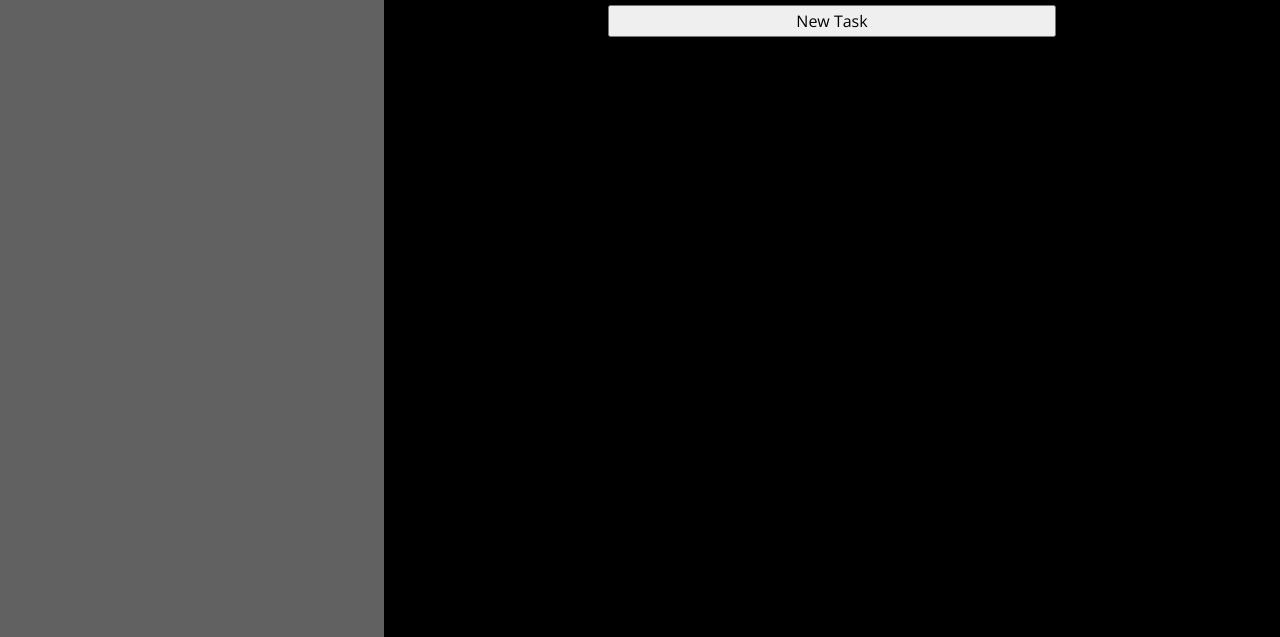
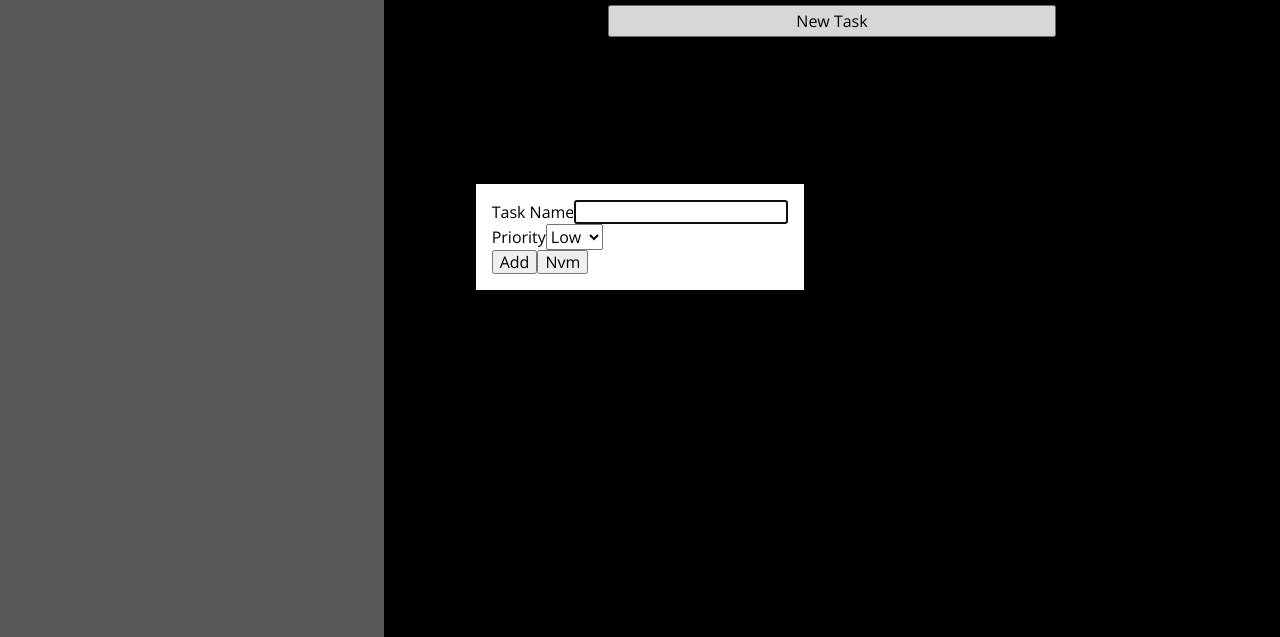
Before and after one commit to Behindtheboard/to-do-list, a website built with webpack: page src/index.html in a window 1280 px wide. Both pictures are taken after a click on the button "New Task". Shown: the part 163-800 px from the top of the page. Built offline with nearby package versions, Linux system fonts and the light colour scheme.

Commit message:
Add new task modal handler

```diff
--- a/src/displayList.js
+++ b/src/displayList.js
@@ -18,4 +18,4 @@ export default function displayList(list) {
     newTaskButton.setAttribute('id', 'new-task-button');
     newTaskButton.textContent = "New Task";
     listDisplay.appendChild(newTaskButton);
-}
+};
--- a/src/displayTask.js
+++ b/src/displayTask.js
@@ -19,5 +19,7 @@ export default function displayTask(list) {
         infoButton.setAttribute('id', `${obj.name.replace(/\s+/g, '')}-info-button`);
         infoButton.textContent = 'i'
         taskDisplay.appendChild(infoButton);
+
+
     });
 }
--- a/src/index.html
+++ b/src/index.html
@@ -11,7 +11,18 @@
         <div id="list-library-display"></div>
     </div>
     <div id="container">
-
+        <div>
+            <label for="task-name-input">Task Name</label>
+            <input type="text" id="task-name-input" name="task-name-input" required>
+        </div>
+        <div>
+            <label for="priority-input">Task Name</label>
+            <select name="priority" id="priority-input">
+                <option value="1">Low</option>
+                <option value="2">Mid</option>
+                <option value="3">High</option>
+            </select>
+        </div>
     </div>
 </body>
 </html>
--- a/src/index.js
+++ b/src/index.js
@@ -6,22 +6,21 @@ import displayTask from './displayTask.js';
 import listLibrary from './listLibrary.js';
 import displayListLibrary from './displayListLibrary.js';
 import listLibraryHandler from './listLibraryHandler.js';
+import newTaskModalHandler from './newTaskModalHandler.js';
 
 const toDoLists = listLibrary();
 const defaultList = list('Default');
-
 const newTask = new Task('New Task')
 defaultList.newTask(newTask);
+displayList(defaultList);
+displayTask(defaultList);
+toDoLists.addList(defaultList);
 
 const grocerylist = list('groceries');
 const apple = new Task('apple');
 grocerylist.newTask(apple);
-
-displayList(defaultList);
-displayTask(defaultList);
-
-toDoLists.addList(defaultList);
 toDoLists.addList(grocerylist);
 
 displayListLibrary(toDoLists);
 listLibraryHandler(toDoLists)
+newTaskModalHandler();
--- /dev/null
+++ b/src/newTaskModalHandler.js
@@ -0,0 +1,68 @@
+export default function newTaskModalHandler() {
+
+    const newTaskDialog = document.createElement('dialog');
+    newTaskDialog.setAttribute('id', 'new-task-dialog');
+    document.querySelector('#container').appendChild(newTaskDialog);
+    const newTaskForm = document.createElement('form');
+    newTaskForm.setAttribute('method', 'dialog');
+    newTaskForm.setAttribute('id', 'new-task-form');
+    newTaskDialog.appendChild(newTaskForm);
+
+    const taskNameDiv = document.createElement('div');
+    const taskNameLabel = document.createElement('label');
+    taskNameLabel.setAttribute('for', 'task-name-input');
+    taskNameLabel.textContent = 'Task Name';
+    const taskNameInput = document.createElement('input');
+    taskNameInput.setAttribute('type', 'text');
+    taskNameInput.setAttribute('id', 'task-name-input');
+    taskNameInput.setAttribute('name', 'task-name-input');
+    taskNameInput.required = true;
+    taskNameDiv.appendChild(taskNameLabel);
+    taskNameDiv.appendChild(taskNameInput);
+
+    const priorityDiv = document.createElement('div');
+    const priorityLabel = document.createElement('label');
+    priorityLabel.setAttribute('for', 'priority-input');
+    priorityLabel.textContent = 'Priority';
+    const prioritySelect = document.createElement('select');
+    prioritySelect.setAttribute('name', 'priority');
+    prioritySelect.setAttribute('id', 'priority-input');
+
+    const optionLow = document.createElement('option');
+    optionLow.setAttribute('value', '1');
+    optionLow.textContent = 'Low';
+    const optionMid = document.createElement('option');
+    optionMid.setAttribute('value', '2');
+    optionMid.textContent = 'Mid';
+    const optionHigh = document.createElement('option');
+    optionHigh.setAttribute('value', '3');
+    optionHigh.textContent = 'High';
+
+    prioritySelect.appendChild(optionLow);
+    prioritySelect.appendChild(optionMid);
+    prioritySelect.appendChild(optionHigh);
+
+    priorityDiv.appendChild(priorityLabel);
+    priorityDiv.appendChild(prioritySelect);
+
+    const buttonDiv = document.createElement('div');
+    const addTaskButton = document.createElement('button');
+    addTaskButton.setAttribute('type', 'submit');
+    addTaskButton.setAttribute('id', 'add-task-button');
+    addTaskButton.textContent = 'Add';
+
+    const nvmButton = document.createElement('button');
+    nvmButton.setAttribute('id', 'nvm-button');
+    nvmButton.textContent = 'Nvm';
+
+    buttonDiv.appendChild(addTaskButton);
+    buttonDiv.appendChild(nvmButton);
+
+    newTaskForm.appendChild(taskNameDiv);
+    newTaskForm.appendChild(priorityDiv);
+    newTaskForm.appendChild(buttonDiv);
+
+    document.querySelector('#new-task-button').addEventListener('click', () => {
+        newTaskDialog.showModal();
+    });
+}
```
Also changed, not shown: dist/index.bundle.js, dist/index.html.
